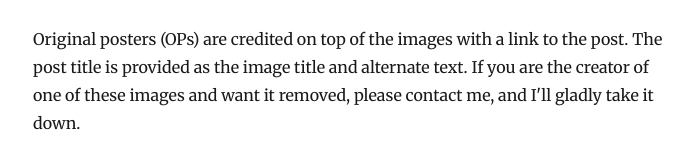
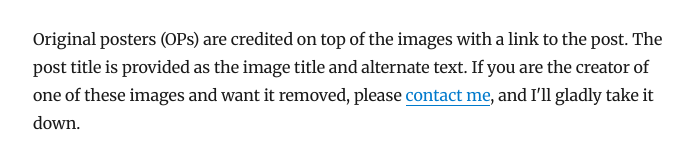
Before and after one commit to berrutti/friday-pics, a Gatsby site: page /about in a window 1280 px wide. Shown: the part 697-859 px from the top of the page, without its empty margins (292-986 px from the left). Built offline with nearby package versions, Linux system fonts and the light colour scheme; Gatsby itself is replaced by a stand-in of ours; some packages are replaced by stand-ins of ours.

Commit message:
Added email

```diff
--- a/src/pages/about.js
+++ b/src/pages/about.js
@@ -37,7 +37,7 @@ class About extends React.Component {
             <a href='https://www.reddit.com/r/memes'>memes</a><br />
           </p>
           <p>Original posters (OPs) are credited on top of the images with a link to the post. The post title is provided as the image title and alternate text.
-            If you are the creator of one of these images and want it removed, please contact me, and I'll gladly take it down.
+            If you are the creator of one of these images and want it removed, please <a href='mailto:berrutti@gmail.com'>contact me</a>, and I'll gladly take it down.
           </p>
           <p>Thanks and have fun!</p>
         </section>
```
